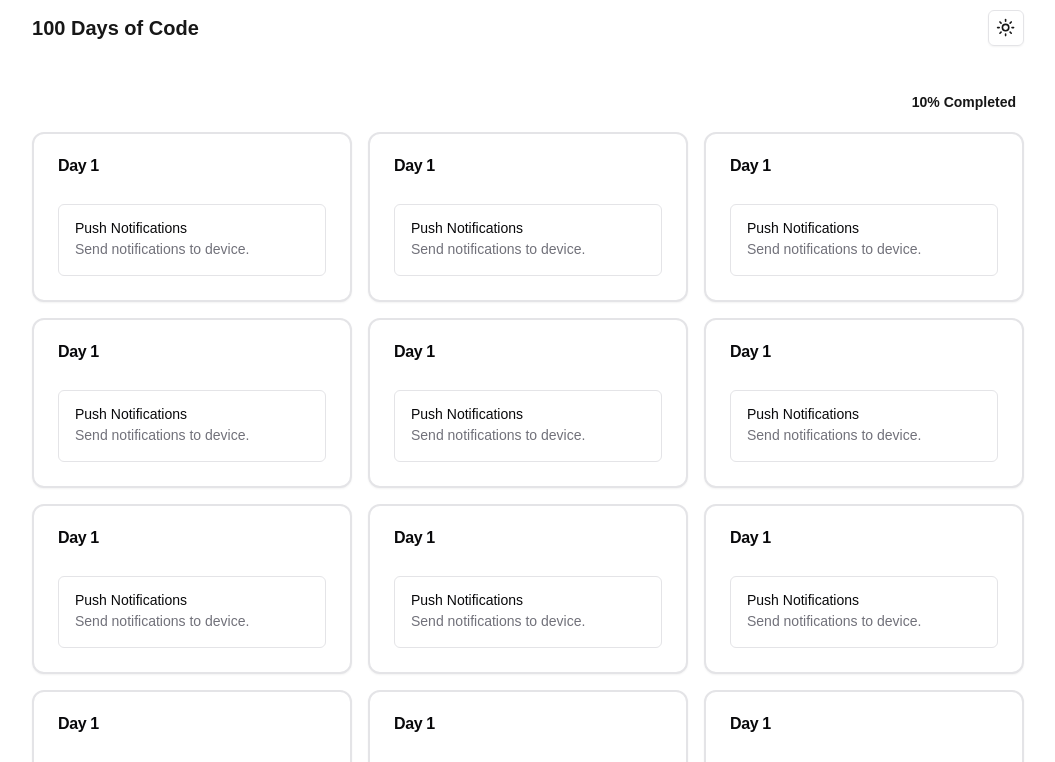
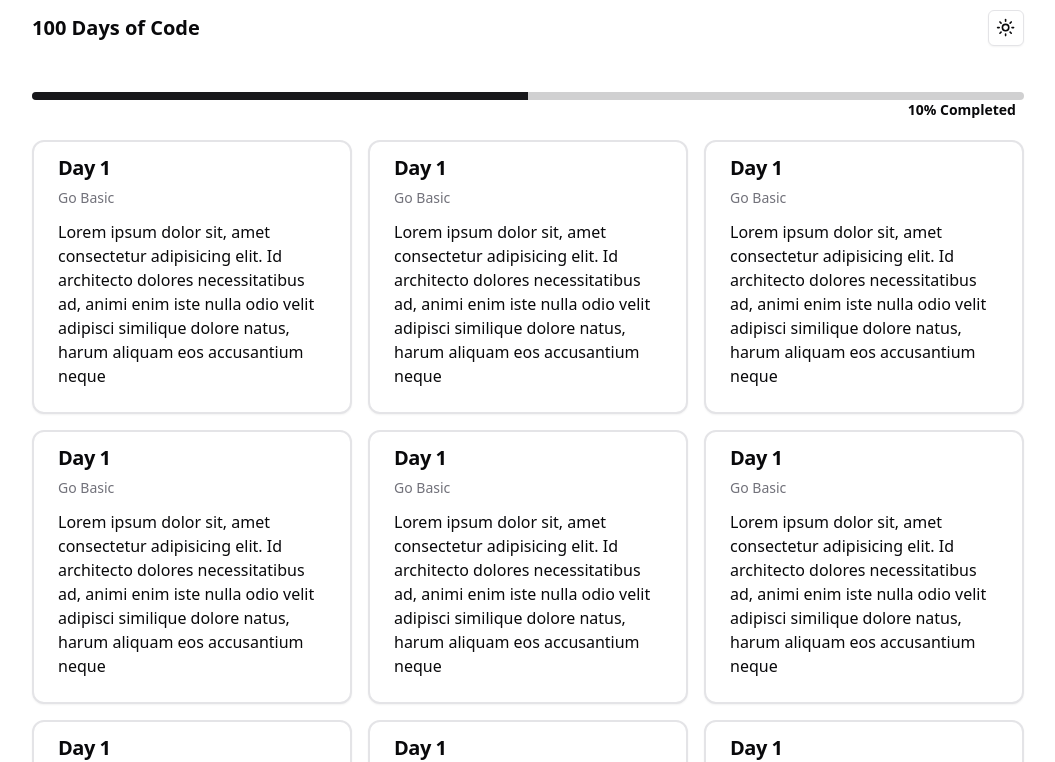
Before and after one commit to rohitxdd/go-progress, a Next.js app: page / in a window 1280 px wide. Shown: the top 762 px of the page, without its empty margins (112-1167 px from the left). Built offline with nearby package versions, Linux system fonts and the light colour scheme.

Commit message:
updating layout, fixed dark mode and removed text effect

```diff
--- a/app/globals.css
+++ b/app/globals.css
@@ -1,31 +1,6 @@
 @tailwind base;
 @tailwind components;
 @tailwind utilities;
-
-:root {
-  --background: #ffffff;
-  --foreground: #171717;
-}
-
-@media (prefers-color-scheme: dark) {
-  :root {
-    --background: #0a0a0a;
-    --foreground: #ededed;
-  }
-}
-
-body {
-  color: var(--foreground);
-  background: var(--background);
-  font-family: Arial, Helvetica, sans-serif;
-}
-
-@layer utilities {
-  .text-balance {
-    text-wrap: balance;
-  }
-}
-
 @layer base {
   :root {
     --background: 0 0% 100%;
@@ -81,7 +56,6 @@ body {
     --chart-5: 340 75% 55%;
   }
 }
-
 @layer base {
   * {
     @apply border-border;
--- a/app/layout.tsx
+++ b/app/layout.tsx
@@ -1,22 +1,10 @@
 import type { Metadata } from "next";
-import localFont from "next/font/local";
 import "./globals.css";
 import { ThemeProvider } from "@/components/theme-provider";
 
-const geistSans = localFont({
-  src: "./fonts/GeistVF.woff",
-  variable: "--font-geist-sans",
-  weight: "100 900",
-});
-const geistMono = localFont({
-  src: "./fonts/GeistMonoVF.woff",
-  variable: "--font-geist-mono",
-  weight: "100 900",
-});
-
 export const metadata: Metadata = {
-  title: "Create Next App",
-  description: "Generated by create next app",
+  title: "Golang - 100 Days",
+  description: "Golang in 100 days",
 };
 
 export default function RootLayout({
--- a/app/page.tsx
+++ b/app/page.tsx
@@ -1,18 +1,12 @@
 import DailyProgress from "@/components/ui/DailyProgress";
 import { ModeToggle } from "@/components/ui/mode-toggle";
-import { TextEffect } from "@/components/ui/TextEffect";
-import { Progress } from "@radix-ui/react-progress";
-import Image from "next/image";
+import { Progress } from "@/components/ui/progress";
 
 export default function Home() {
   return (
     <div className="container md:px-4 px-2 py-1  mx-auto max-w-screen-lg">
       <nav className="flex h-12 justify-between items-center">
-        <p className="text-xl font-semibold antialiased">
-          <TextEffect per="char" preset="fade">
-            100 Days of Code
-          </TextEffect>
-        </p>
+        <p className="text-xl font-semibold antialiased">100 Days of Code</p>
         <ModeToggle />
       </nav>
       <div className="py-5 my-5 max-w-screen-lg mx-auto">
--- a/components/ui/DailyProgress.tsx
+++ b/components/ui/DailyProgress.tsx
@@ -6,29 +6,28 @@ import {
   CardTitle,
 } from "./card";
 
-const arr = new Array<Number>(100).fill(0);
+const arr = new Array<number>(100).fill(0);
 
 export default function DailyProgress() {
   return (
     <>
       <div className="mt-10 container m-auto grid grid-cols-1 md:grid-cols-2 lg:grid-cols-3 gap-4">
         {arr.map((v, i) => (
-          <Card className="cursor-pointer border-2 shadow-sm hover:shadow-2xl transition-all ease-in-out duration-200 dark:hover:scale-105" key={i}>
+          <Card
+            className="cursor-pointer border-2 shadow-sm hover:shadow-2xl transition-all ease-in-out duration-200 dark:hover:scale-105"
+            key={i}
+          >
             <CardHeader>
-              <CardTitle>Day 1</CardTitle>
-              <CardDescription></CardDescription>
+              <CardTitle className="text-xl font-se">Day 1</CardTitle>
+              <CardDescription>Go Basic</CardDescription>
             </CardHeader>
-            <CardContent className="grid gap-4">
-              <div className=" flex items-center space-x-4 rounded-md border p-4">
-                <div className="flex-1 space-y-1">
-                  <p className="text-sm font-medium leading-none">
-                    Push Notifications
-                  </p>
-                  <p className="text-sm text-muted-foreground">
-                    Send notifications to device.
-                  </p>
-                </div>
-              </div>
+            <CardContent className="grid">
+              <p>
+                Lorem ipsum dolor sit, amet consectetur adipisicing elit. Id
+                architecto dolores necessitatibus ad, animi enim iste nulla odio
+                velit adipisci similique dolore natus, harum aliquam eos
+                accusantium neque
+              </p>
             </CardContent>
           </Card>
         ))}
--- a/components/ui/TextEffect.tsx
+++ /dev/null
@@ -1,157 +0,0 @@
-"use client";
-
-import { motion, Variants } from "framer-motion";
-import React, { useState, useEffect } from "react";
-
-type PresetType = "blur" | "shake" | "scale" | "fade" | "slide";
-
-type TextEffectProps = {
-  children: string;
-  per?: "word" | "char";
-  as?: keyof JSX.IntrinsicElements;
-  variants?: {
-    container?: Variants;
-    item?: Variants;
-  };
-  className?: string;
-  preset?: PresetType;
-};
-
-const defaultContainerVariants: Variants = {
-  hidden: { opacity: 0 },
-  visible: {
-    opacity: 1,
-    transition: {
-      staggerChildren: 0.05,
-    },
-  },
-};
-
-const defaultItemVariants: Variants = {
-  hidden: { opacity: 0 },
-  visible: {
-    opacity: 1,
-  },
-};
-
-const presetVariants: Record<
-  PresetType,
-  { container: Variants; item: Variants }
-> = {
-  blur: {
-    container: defaultContainerVariants,
-    item: {
-      hidden: { opacity: 0, filter: "blur(12px)" },
-      visible: { opacity: 1, filter: "blur(0px)" },
-    },
-  },
-  shake: {
-    container: defaultContainerVariants,
-    item: {
-      hidden: { x: 0 },
-      visible: { x: [-5, 5, -5, 5, 0], transition: { duration: 0.5 } },
-    },
-  },
-  scale: {
-    container: defaultContainerVariants,
-    item: {
-      hidden: { opacity: 0, scale: 0 },
-      visible: { opacity: 1, scale: 1 },
-    },
-  },
-  fade: {
-    container: defaultContainerVariants,
-    item: {
-      hidden: { opacity: 0 },
-      visible: { opacity: 1 },
-    },
-  },
-  slide: {
-    container: defaultContainerVariants,
-    item: {
-      hidden: { opacity: 0, y: 20 },
-      visible: { opacity: 1, y: 0 },
-    },
-  },
-};
-
-const AnimationComponent: React.FC<{
-  word: string;
-  variants: Variants;
-  per: "word" | "char";
-}> = React.memo(({ word, variants, per }) => {
-  if (per === "word") {
-    return (
-      <motion.span
-        aria-hidden="true"
-        variants={variants}
-        className="inline-block whitespace-pre"
-      >
-        {word}
-      </motion.span>
-    );
-  }
-
-  return (
-    <span className="inline-block whitespace-pre">
-      {word.split("").map((char, charIndex) => (
-        <motion.span
-          key={`char-${charIndex}`}
-          aria-hidden="true"
-          variants={variants}
-          className="inline-block whitespace-pre"
-        >
-          {char}
-        </motion.span>
-      ))}
-    </span>
-  );
-});
-
-AnimationComponent.displayName = "AnimationComponent";
-
-export function TextEffect({
-  children,
-  per = "word",
-  as = "p",
-  variants,
-  className,
-  preset,
-}: TextEffectProps) {
-  const words = children.split(/(\S+)/);
-  const MotionTag = motion[as as keyof typeof motion];
-  const selectedVariants = preset
-    ? presetVariants[preset]
-    : { container: defaultContainerVariants, item: defaultItemVariants };
-  const containerVariants = variants?.container || selectedVariants.container;
-  const itemVariants = variants?.item || selectedVariants.item;
-
-  const [isClient, setIsClient] = useState(false);
-
-  useEffect(() => {
-    setIsClient(true);
-  }, []);
-
-  return (
-    <>
-      {isClient && (
-        <MotionTag
-          initial="hidden"
-          animate="visible"
-          aria-label={children}
-          variants={containerVariants}
-          className={className}
-        >
-          {words.map((word, wordIndex) => (
-            <AnimationComponent
-              key={`word-${wordIndex}`}
-              word={word}
-              variants={itemVariants}
-              per={per}
-            />
-          ))}
-        </MotionTag>
-      )}
-    </>
-  );
-}
--- a/components/ui/card.tsx
+++ b/components/ui/card.tsx
@@ -1,6 +1,6 @@
-import * as React from "react"
+import * as React from "react";
 
-import { cn } from "@/lib/utils"
+import { cn } from "@/lib/utils";
 
 const Card = React.forwardRef<
   HTMLDivElement,
@@ -14,8 +14,8 @@ const Card = React.forwardRef<
     )}
     {...props}
   />
-))
-Card.displayName = "Card"
+));
+Card.displayName = "Card";
 
 const CardHeader = React.forwardRef<
   HTMLDivElement,
@@ -23,11 +23,11 @@ const CardHeader = React.forwardRef<
 >(({ className, ...props }, ref) => (
   <div
     ref={ref}
-    className={cn("flex flex-col space-y-1.5 p-6", className)}
+    className={cn("flex flex-col space-y-1.5 py-3 px-6", className)}
     {...props}
   />
-))
-CardHeader.displayName = "CardHeader"
+));
+CardHeader.displayName = "CardHeader";
 
 const CardTitle = React.forwardRef<
   HTMLParagraphElement,
@@ -38,8 +38,8 @@ const CardTitle = React.forwardRef<
     className={cn("font-semibold leading-none tracking-tight", className)}
     {...props}
   />
-))
-CardTitle.displayName = "CardTitle"
+));
+CardTitle.displayName = "CardTitle";
 
 const CardDescription = React.forwardRef<
   HTMLParagraphElement,
@@ -50,16 +50,16 @@ const CardDescription = React.forwardRef<
     className={cn("text-sm text-muted-foreground", className)}
     {...props}
   />
-))
-CardDescription.displayName = "CardDescription"
+));
+CardDescription.displayName = "CardDescription";
 
 const CardContent = React.forwardRef<
   HTMLDivElement,
   React.HTMLAttributes<HTMLDivElement>
 >(({ className, ...props }, ref) => (
   <div ref={ref} className={cn("p-6 pt-0", className)} {...props} />
-))
-CardContent.displayName = "CardContent"
+));
+CardContent.displayName = "CardContent";
 
 const CardFooter = React.forwardRef<
   HTMLDivElement,
@@ -70,7 +70,14 @@ const CardFooter = React.forwardRef<
     className={cn("flex items-center p-6 pt-0", className)}
     {...props}
   />
-))
-CardFooter.displayName = "CardFooter"
+));
+CardFooter.displayName = "CardFooter";
 
-export { Card, CardHeader, CardFooter, CardTitle, CardDescription, CardContent }
+export {
+  Card,
+  CardHeader,
+  CardFooter,
+  CardTitle,
+  CardDescription,
+  CardContent,
+};
--- a/package.json
+++ b/package.json
@@ -17,7 +17,6 @@
     "class-variance-authority": "^0.7.0",
     "clsx": "^2.1.1",
     "drizzle-orm": "^0.33.0",
-    "framer-motion": "^11.5.4",
     "lucide-react": "^0.438.0",
     "next": "14.2.8",
     "next-themes": "^0.3.0",
```
Also changed, not shown: 1 other file (tests, documents, lock files or other folders).
